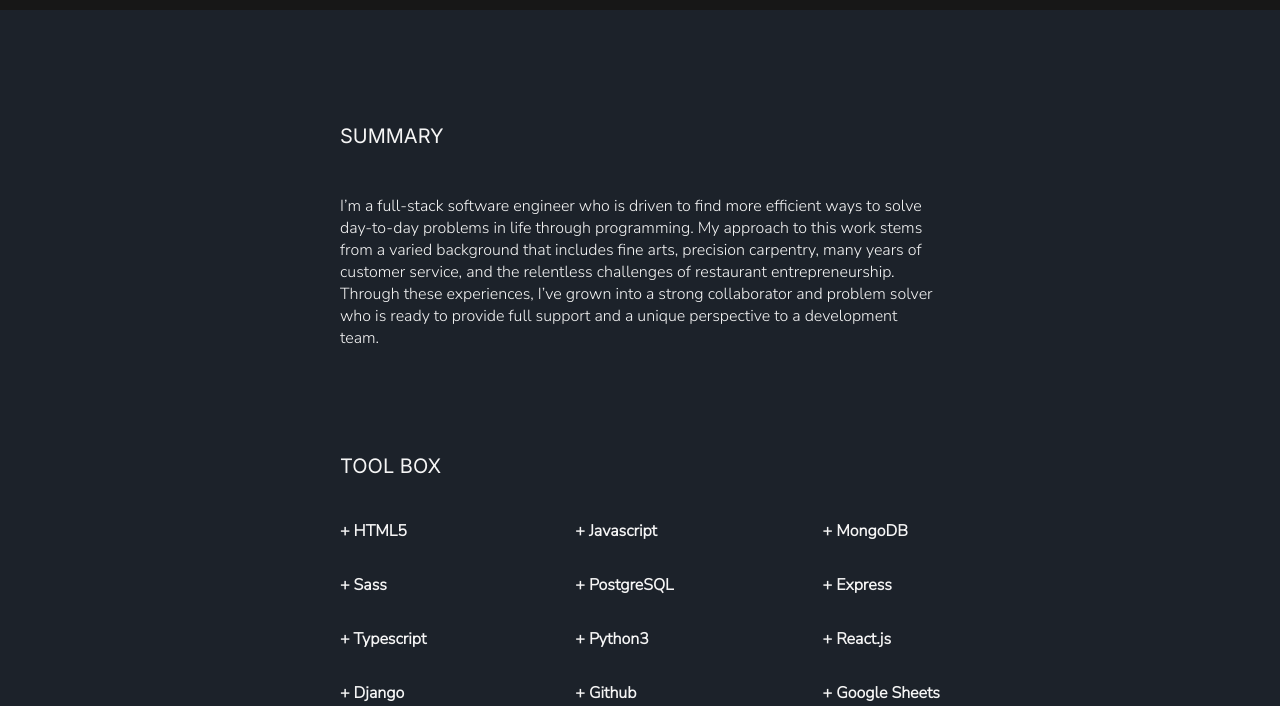
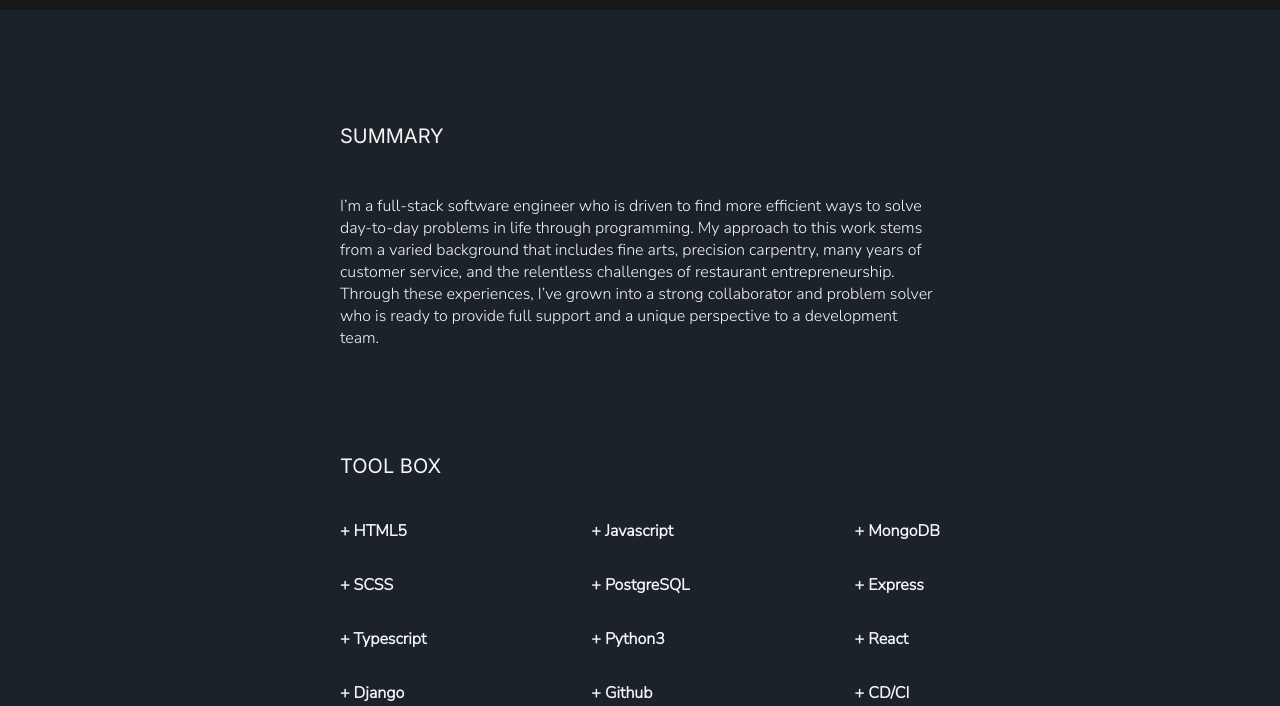
Before and after one commit to elliotdevstudio/portfolio, a plain HTML site: page index.html in a window 1280 px wide. Shown: the part 94-800 px from the top of the page. Drawn offline with nearby package versions, Linux system fonts and the light colour scheme; a script that the page names is missing.

Commit message:
updates resume link and TOOL BOX section

```diff
--- a/index.html
+++ b/index.html
@@ -29,7 +29,7 @@
         <h1 class="name-title fade-in">Elliot Harrison</h1>
 
       <div class="navbar-links">
-        <span><a class="nav-link fade-in" href="https://drive.google.com/file/d/1fhpJfuwfGLWLzWr5eulNGtnoUWoY3MG5/view?usp=sharing" target="blank">Resume</a></span>
+        <span><a class="nav-link fade-in" href="https://drive.google.com/file/d/1zH0Ev_Pw-DxPBzLZ1mcesMPZKxSOAimR/view?usp=sharing" target="blank">Resume</a></span>
         <span><a class="nav-link fade-in" href="contact.html" >Contact</a></span>
 
         <!-- <i **FOR NAVBAR BURGER "></i>-->
@@ -59,7 +59,7 @@
       <div class="skills-container">
         <div class="skills-column">
           <h3 class="tool-box-item">+ HTML5</h3>
-          <h3 class="tool-box-item">+ Sass</h3>
+          <h3 class="tool-box-item">+ SCSS</h3>
           <h3 class="tool-box-item">+ Typescript</h3>
           <h3 class="tool-box-item">+ Django</h3>
         </div>
@@ -72,8 +72,8 @@
         <div class="skills-column">
           <h3 class="tool-box-item">+ MongoDB</h3>
           <h3 class="tool-box-item">+ Express</h3>
-          <h3 class="tool-box-item">+ React.js</h3>
-          <h3 class="tool-box-item">+ Google Sheets</h3>
+          <h3 class="tool-box-item">+ React</h3>
+          <h3 class="tool-box-item">+ CD/CI</h3>
         </div>
       </div>
     </section>
@@ -154,7 +154,8 @@
             <h3 class="project-title"><a href=https://github.com/elliotdevstudio/Feedback-node-app target="_blank">FEEDBACK - A replica of Facebook's 'comment' feature</a></h3>
           </div>
           <div class="project-description-container">
-            <p class="description-text">A full-stack, Node.js server using Express and a noSQL database that implements a few features such as 'auth', CRUD functionality, and REST-ful routing. This was a collaborative project done with one other GA classmate, with the goal of reverse engineering any part of a known or widely used application of our choosing. We went with the 'comments' functionality of 'Facebook', but given our constraints we decided to put together a simple app for sharing story prompts between interested writers who could then offer their feedback, hence the title. This is currently not a deployed project, but very soon everything posted in this section will have a properly working demo--and there will be more on the way!</br></br>
+            <p class="description-text">This application runs on a Node server using REST architecture, and leverages more advanced tools and functionality of the Express.js framework, such as user authorization through session logging and bcrypt for password hashing. It uses middleware protected routes, connects to an external MongoDB atlas database, Mongoose for an ODM, is rendered with EJS (extended javascript) templates, and styled using Bulma and custom CSS. This app essentially allows users to post text blocks on a chronological feed that anyone who is logged in can post comments to, and is CRUD functional.
+            </br></br>
             <strong>Technologies used:&nbsp;&nbsp;</strong>Node.js, Express, MongoDB, SASS, HTML5</p>
           </div>
         </div>
```
